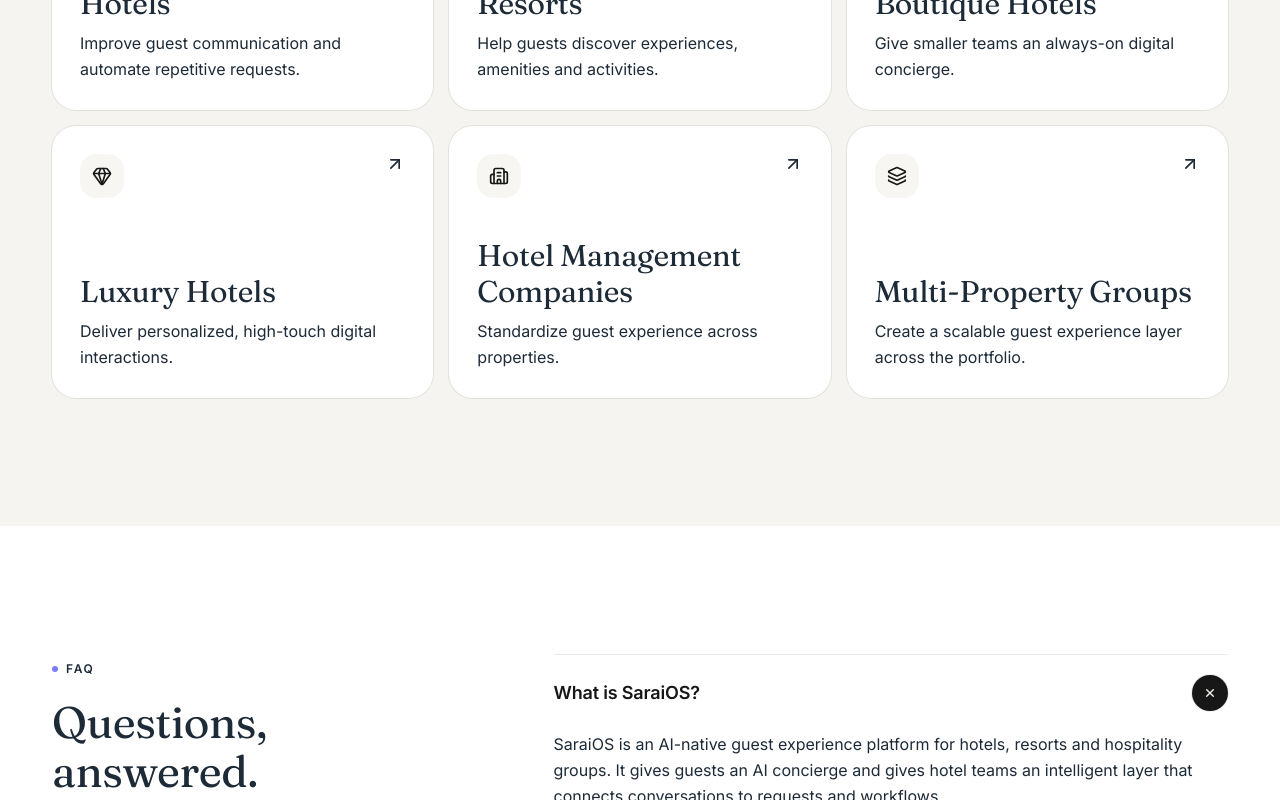
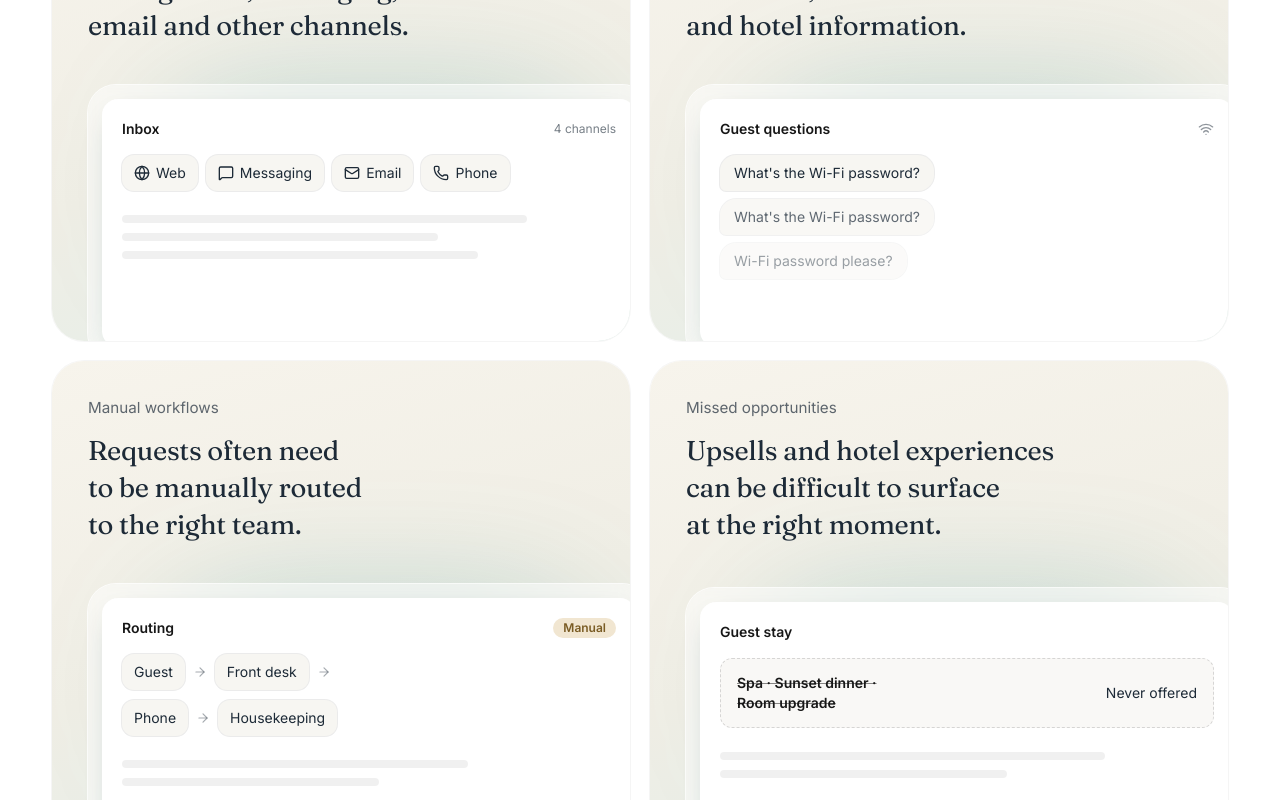
Before and after one commit to abdulrhhkahn/SaraiOS, a Next.js app: page / in a window 1280 px wide. Shown: the part 1860-2660 px from the top of the page. Built offline with nearby package versions, Linux system fonts and the light colour scheme; no server answers.

Commit message:
Add files via upload

```diff
--- /dev/null
+++ b/components/home/ProblemSection.tsx
@@ -0,0 +1,209 @@
+import type { ReactNode } from "react";
+import { ArrowRight, Globe, Mail, MessageSquare, Phone, Wifi } from "lucide-react";
+import { Container, Eyebrow } from "@/components/ui/primitives";
+import { Reveal, RevealItem, Stagger } from "@/components/animations/Reveal";
+import { cn } from "@/lib/cn";
+
+/* ---------- Mini interfaces shown inside each card ---------- */
+
+const chip = "inline-flex items-center gap-1.5 rounded-xl bg-linen px-3 py-2 text-sm text-stone ring-1 ring-line";
+
+function PanelHeader({ title, aside }: { title: string; aside?: ReactNode }) {
+  return (
+    <div className="flex items-center justify-between gap-3">
+      <p className="text-sm font-semibold text-ink">{title}</p>
+      {aside}
+    </div>
+  );
+}
+
+function Bar({ w }: { w: string }) {
+  return <span className="block h-2 rounded-full bg-black/[0.06]" style={{ width: w }} />;
+}
+
+function ChannelsPanel() {
+  return (
+    <>
+      <PanelHeader title="Inbox" aside={<span className="text-xs text-stone/60">4 channels</span>} />
+      <div className="mt-4 flex flex-wrap gap-2">
+        <span className={chip}>
+          <Globe className="size-4" aria-hidden /> Web
+        </span>
+        <span className={chip}>
+          <MessageSquare className="size-4" aria-hidden /> Messaging
+        </span>
+        <span className={chip}>
+          <Mail className="size-4" aria-hidden /> Email
+        </span>
+        <span className={chip}>
+          <Phone className="size-4" aria-hidden /> Phone
+        </span>
+      </div>
+      <div className="mt-6 space-y-2.5">
+        <Bar w="82%" />
+        <Bar w="64%" />
+        <Bar w="72%" />
+      </div>
+    </>
+  );
+}
+
+function RepeatPanel() {
+  const asks = [
+    { text: "What's the Wi-Fi password?", o: "opacity-100" },
+    { text: "What's the Wi-Fi password?", o: "opacity-70" },
+    { text: "Wi-Fi password please?", o: "opacity-45" },
+  ];
+  return (
+    <>
+      <PanelHeader title="Guest questions" aside={<Wifi className="size-4 text-stone/50" aria-hidden />} />
+      <div className="mt-4 space-y-2">
+        {asks.map((a, i) => (
+          <p
+            key={i}
+            className={cn(
+              "w-fit rounded-2xl rounded-bl-md bg-linen px-3.5 py-2 text-sm text-stone ring-1 ring-line",
+              a.o,
+            )}
+          >
+            {a.text}
+          </p>
+        ))}
+      </div>
+    </>
+  );
+}
+
+function Arrow() {
+  return <ArrowRight className="size-3.5 text-stone/40" aria-hidden />;
+}
+
+function WorkflowPanel() {
+  return (
+    <>
+      <PanelHeader
+        title="Routing"
+        aside={
+          <span className="rounded-full bg-brass-soft px-2.5 py-0.5 text-xs font-semibold text-brass-ink">Manual</span>
+        }
+      />
+      <div className="mt-4 space-y-2.5">
+        <div className="flex items-center gap-2">
+          <span className={chip}>Guest</span>
+          <Arrow />
+          <span className={chip}>Front desk</span>
+          <Arrow />
+        </div>
+        <div className="flex items-center gap-2">
+          <span className={chip}>Phone</span>
+          <Arrow />
+          <span className={chip}>Housekeeping</span>
+        </div>
+      </div>
+      <div className="mt-6 space-y-2.5">
+        <Bar w="70%" />
+        <Bar w="52%" />
+      </div>
+    </>
+  );
+}
+
+function MissedPanel() {
+  return (
+    <>
+      <PanelHeader title="Guest stay" />
+      <div className="mt-4 flex items-center justify-between gap-4 rounded-xl border border-dashed border-line-strong bg-linen/70 px-4 py-3.5 text-sm">
+        <p className="font-semibold text-ink line-through decoration-ink/50">
+          Spa · Sunset dinner ·<br />
+          Room upgrade
+        </p>
+        <p className="shrink-0 text-stone">Never offered</p>
+      </div>
+      <div className="mt-6 space-y-2.5">
+        <Bar w="78%" />
+        <Bar w="58%" />
+      </div>
+    </>
+  );
+}
+
+/* ---------- Content ---------- */
+
+const problems: { label: string; text: string; panel: ReactNode }[] = [
+  {
+    label: "Too many channels",
+    text: "Guests communicate through web, messaging, email and other channels.",
+    panel: <ChannelsPanel />,
+  },
+  {
+    label: "Repetitive questions",
+    text: "Wi-Fi, breakfast, checkout, amenities, directions and hotel information.",
+    panel: <RepeatPanel />,
+  },
+  {
+    label: "Manual workflows",
+    text: "Requests often need to be manually routed to the right team.",
+    panel: <WorkflowPanel />,
+  },
+  {
+    label: "Missed opportunities",
+    text: "Upsells and hotel experiences can be difficult to surface at the right moment.",
+    panel: <MissedPanel />,
+  },
+];
+
+export function ProblemSection() {
+  return (
+    <section className="relative pt-12 pb-24 sm:pt-16 sm:pb-32">
+      <Container>
+        <Reveal className="grid gap-8 lg:grid-cols-2 lg:gap-16">
+          <div>
+            <Eyebrow>The problem</Eyebrow>
+            <h2 className="mt-5 heading-section text-balance text-subheading">
+              Guests expect instant. <br className="hidden lg:block" />
+              Hotels still run on inboxes.
+            </h2>
+          </div>
+          <div className="lg:pt-9">
+            <p className="text-base font-semibold text-ink">Guest expectations have changed.</p>
+            <p className="mt-4 max-w-[52ch] text-lg text-pretty text-stone">
+              Questions arrive through multiple channels. Requests move between teams. Staff answer the same questions
+              repeatedly. Revenue opportunities disappear between guest interactions.
+            </p>
+          </div>
+        </Reveal>
+
+        <Stagger className="mt-14 grid gap-5 sm:mt-16 md:grid-cols-2" stagger={0.09}>
+          {problems.map((p) => (
+            <RevealItem key={p.label} className="h-full">
+              <article className="group relative isolate flex h-full min-h-[27rem] flex-col overflow-hidden rounded-[2rem] bg-[linear-gradient(165deg,#f7f4ec_0%,#f0eee5_55%,#e3eee9_100%)] p-7 ring-1 ring-black/[0.04] sm:p-9">
+                <p className="text-[0.95rem] text-stone/70">{p.label}</p>
+                <h3 className="mt-3 max-w-[24ch] heading-sub text-2xl leading-snug text-balance text-subheading sm:text-[1.7rem]">
+                  {p.text}
+                </h3>
+
+                {/* Soft Sarai-green glow behind the frame */}
+                <div
+                  aria-hidden
+                  className="pointer-events-none absolute right-[8%] bottom-[16%] -z-10 h-40 w-[72%] rounded-full bg-cta/25 blur-3xl"
+                />
+
+                {/* Frosted frame holding the mini interface; it runs off the card edge like a cropped screenshot */}
+                <div className="mt-auto -mr-14 -mb-14 pt-10">
+                  <div className="rounded-[1.75rem] bg-white/50 p-3.5 ring-1 ring-white/80 backdrop-blur-sm transition-transform duration-500 ease-out group-hover:-translate-y-1">
+                    <div
+                      aria-hidden
+                      className="min-h-[15.5rem] rounded-2xl bg-white p-5 pb-16 shadow-[0_10px_30px_-14px_rgba(0,60,62,0.3)]"
+                    >
+                      {p.panel}
+                    </div>
+                  </div>
+                </div>
+              </article>
+            </RevealItem>
+          ))}
+        </Stagger>
+      </Container>
+    </section>
+  );
+}
```
